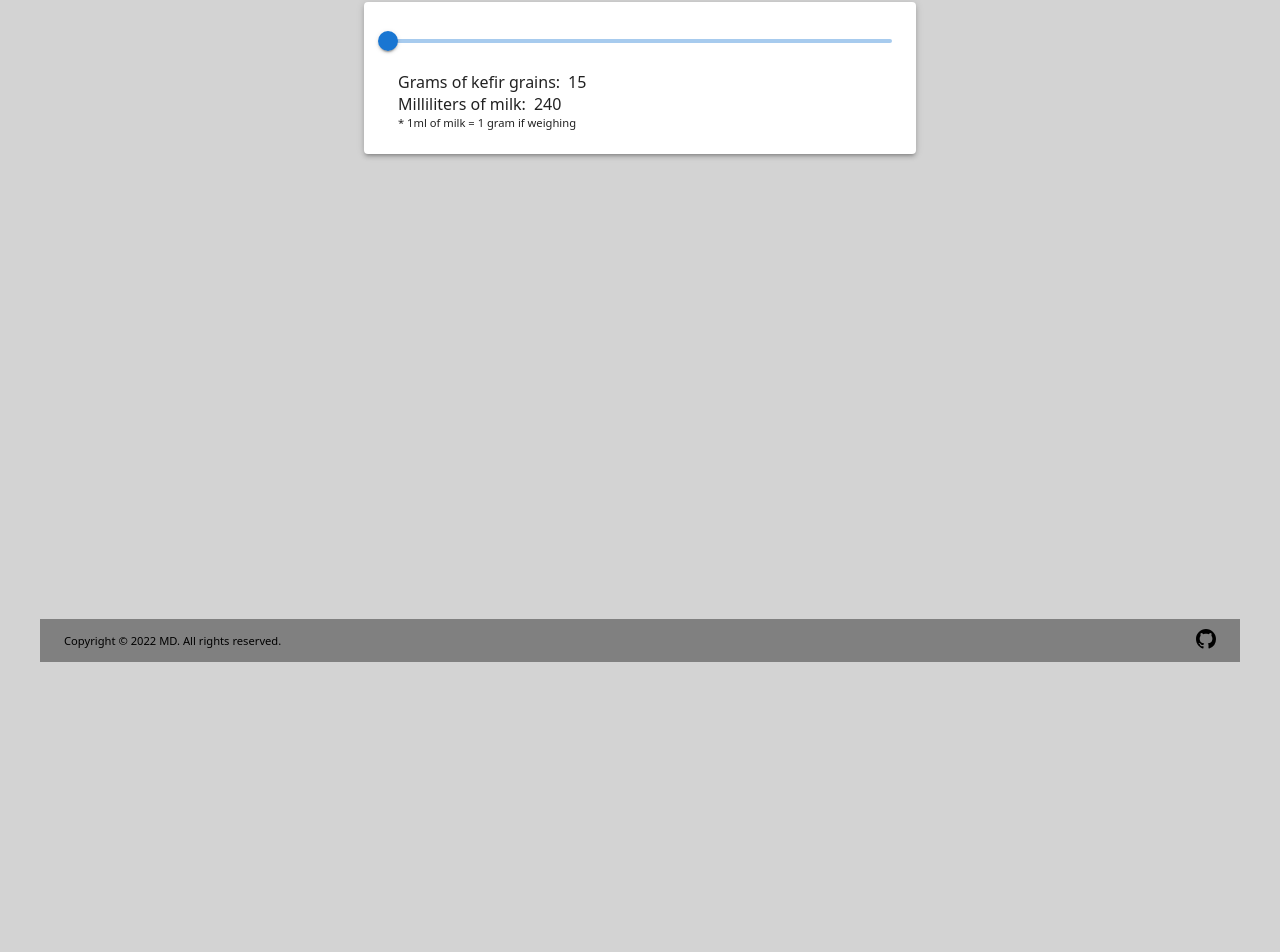
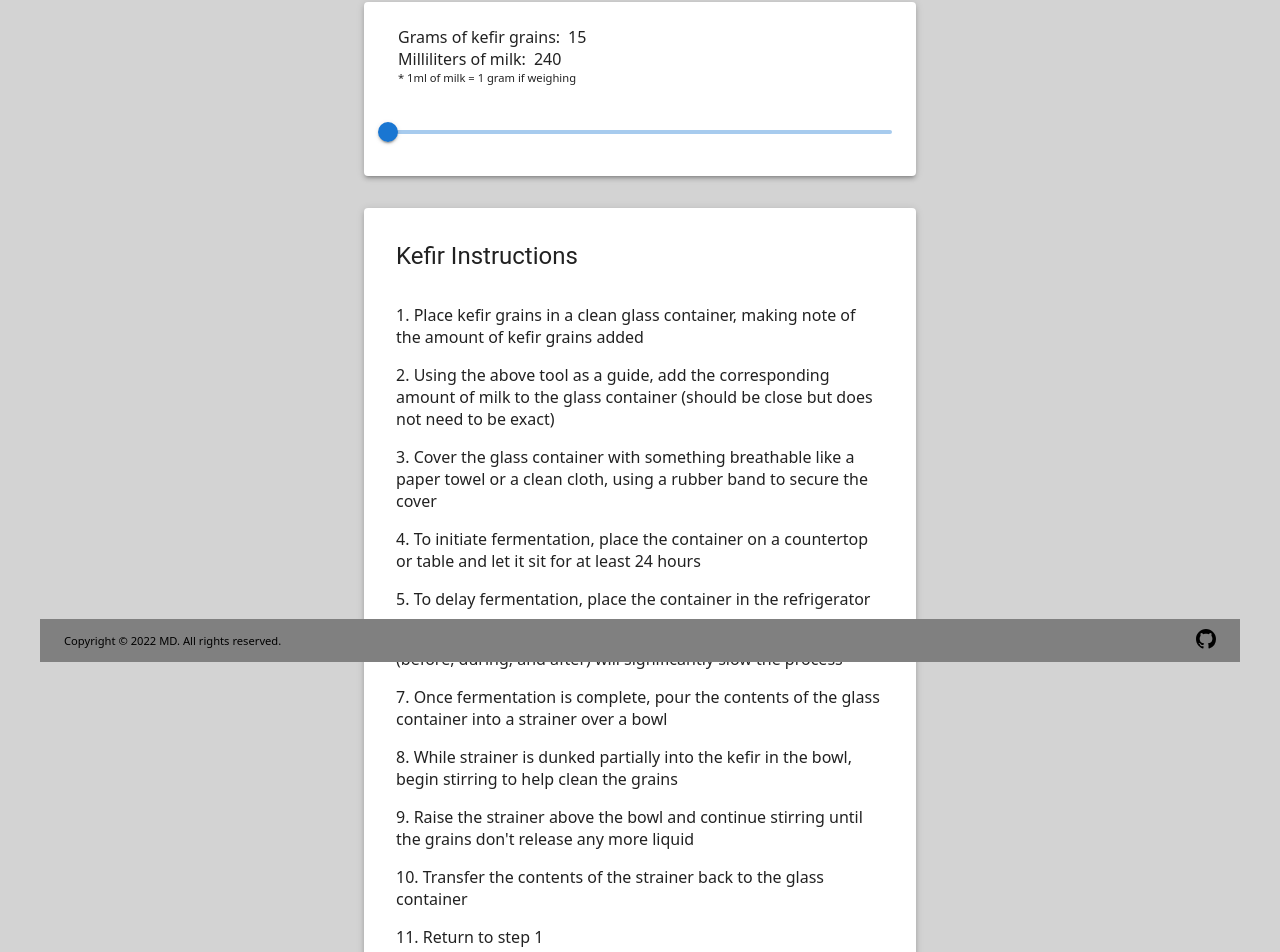
Before and after one commit to crono628/kefir_madness, a React (Vite) app: page / in a window 1280 px wide. Shown: the part 138-1090 px from the top of the page. Before the commit the page ends 800 px from the top, so only its background shows below. Built offline with nearby package versions, Linux system fonts and the light colour scheme.

Commit message:
rendered KefirInfo lists. added a scroll to top button

```diff
--- a/package.json
+++ b/package.json
@@ -12,6 +12,7 @@
   "dependencies": {
     "@emotion/react": "^11.10.0",
     "@emotion/styled": "^11.10.0",
+    "@mui/icons-material": "^5.8.4",
     "@mui/material": "^5.10.0",
     "firebase": "^9.9.2",
     "react": "^18.2.0",
--- a/src/App.jsx
+++ b/src/App.jsx
@@ -1,7 +1,12 @@
 import { Box, Container, Switch } from '@mui/material';
 import React, { useState } from 'react';
 import Footer from './components/Footer';
+import KefirInfo from './components/KefirInfo';
 import KefirMath from './components/KefirMath';
+import { kefirInstructions } from './components/kefir-info/kefirInstructions';
+import { kefirDo } from './components/kefir-info/kefirDo';
+import { kefirDont } from './components/kefir-info/kefirDont';
+import Scroll from './components/Scroll';
 
 const App = () => {
   const [metric, setMetric] = useState(true);
@@ -20,6 +25,7 @@ const App = () => {
 
   return (
     <Box>
+      <Scroll below={250} />
       <Container maxWidth="sm">
         <Box
           sx={{
@@ -38,8 +44,15 @@ const App = () => {
           </div>
         </Box>
         <KefirMath metric={metric} />
+        <KefirInfo
+          title={'Kefir Instructions'}
+          list={kefirInstructions}
+          ordered={true}
+        />
+        <KefirInfo title={'Kefir DO'} list={kefirDo} />
+        <KefirInfo title={"Kefir DON'T"} list={kefirDont} />
       </Container>
-      <Box sx={{ display: 'flex', justifyContent: 'center' }}>
+      <Box mt={10} sx={{ display: 'flex', justifyContent: 'center' }}>
         <Footer />
       </Box>
     </Box>
--- a/src/AppContext.jsx
+++ b/src/AppContext.jsx
@@ -17,7 +17,11 @@ export function AppWrapper({ children }) {
 
   useEffect(() => {
     if (state !== initialState) {
-      setCookie('measurements', state, { path: '/' });
+      setCookie('measurements', state, {
+        path: '/',
+        secure: true,
+        sameSite: 'none',
+      });
     }
   }, [state]);
 
--- /dev/null
+++ b/src/components/KefirInfo.jsx
@@ -0,0 +1,32 @@
+import {
+  Card,
+  CardContent,
+  CardHeader,
+  List,
+  ListItem,
+  Paper,
+} from '@mui/material';
+import { Box } from '@mui/system';
+import React from 'react';
+
+const KefirInfo = ({ title, list, ordered }) => {
+  return (
+    <Box mt={4}>
+      <Card elevation={3}>
+        <CardContent>
+          <CardHeader title={title} />
+          <List>
+            {list.map((item, index) => (
+              <ListItem key={index}>
+                {ordered ? `${index + 1}.` : ordered === false ? '•' : null}{' '}
+                {item}
+              </ListItem>
+            ))}
+          </List>
+        </CardContent>
+      </Card>
+    </Box>
+  );
+};
+
+export default KefirInfo;
--- a/src/components/KefirMath.jsx
+++ b/src/components/KefirMath.jsx
@@ -32,14 +32,6 @@ const KefirMath = ({ metric }) => {
   return (
     <Card elevation={3}>
       <Box m={3}>
-        <Box sx={{ maxWidth: '60vw' }}>
-          <Slider
-            min={15}
-            max={250}
-            value={state.grains}
-            onChange={handleGrainChange}
-          />
-        </Box>
         <Box sx={boxStyle}>
           {metric ? (
             <div>
@@ -77,6 +69,14 @@ const KefirMath = ({ metric }) => {
             </div>
           )}
         </Box>
+        <Box mt={4}>
+          <Slider
+            min={15}
+            max={250}
+            value={state.grains}
+            onChange={handleGrainChange}
+          />
+        </Box>
       </Box>
     </Card>
   );
--- /dev/null
+++ b/src/components/Scroll.jsx
@@ -0,0 +1,58 @@
+import React, { useEffect, useState } from 'react';
+import ExpandLessIcon from '@mui/icons-material/ExpandLess';
+import { IconButton } from '@mui/material';
+
+const Scroll = ({ below }) => {
+  const [show, setShow] = useState(below ? false : true);
+  const handleClick = () => {
+    window['scrollTo']({ top: 0, behavior: 'smooth' });
+  };
+  const handleScroll = () => {
+    if (window.pageYOffset > below) {
+      if (!show) {
+        setShow(true);
+      }
+    } else {
+      if (show) {
+        setShow(false);
+      }
+    }
+  };
+
+  useEffect(() => {
+    if (below) {
+      window.addEventListener('scroll', handleScroll);
+      return () => window.removeEventListener('scroll', handleScroll);
+    }
+  });
+
+  return (
+    <>
+      {show && (
+        <IconButton
+          sx={{
+            zIndex: 2,
+            position: 'fixed',
+            bottom: '50px',
+            backgroundColor: 'gray',
+            '&:hover, &.Mui-focusVisible': {
+              transition: '0.3s',
+              color: 'white',
+              backgroundColor: 'darkgray',
+            },
+            right: '1.5vw',
+          }}
+          onClick={handleClick}
+        >
+          <ExpandLessIcon
+            sx={{
+              fontSize: '2rem',
+            }}
+          />
+        </IconButton>
+      )}
+    </>
+  );
+};
+
+export default Scroll;
--- a/src/components/kefir info/kefirInstructions.js
+++ /dev/null
@@ -1,5 +0,0 @@
-export const kefirInstructions = [
-  'Place kefir grains in a clean glass container, making note of the amount of kefir grains added.',
-  'Using the above tool, add the corresponding amount of milk to the glass container',
-  'Cover the glass container with a ',
-];
--- a/src/components/kefir info/kefirDo.js
+++ b/src/components/kefir-info/kefirDo.js
@@ -2,5 +2,5 @@ export const kefirDo = [
   'Use plastic or silicone tools when handling kefir and kefir grains',
   'Fermenting kefir should have a breathable cover such as a paper towel with a rubber band',
   'Ferment and store kefir in a clean glass container',
-  'Keep completed kefir sealed and in the refrigerator',
+  'Keep finished kefir sealed and in the refrigerator',
 ];
--- /dev/null
+++ b/src/components/kefir-info/kefirInstructions.js
@@ -0,0 +1,13 @@
+export const kefirInstructions = [
+  'Place kefir grains in a clean glass container, making note of the amount of kefir grains added',
+  'Using the above tool as a guide, add the corresponding amount of milk to the glass container (should be close but does not need to be exact)',
+  'Cover the glass container with something breathable like a paper towel or a clean cloth, using a rubber band to secure the cover',
+  'To initiate fermentation, place the container on a countertop or table and let it sit for at least 24 hours',
+  'To delay fermentation, place the container in the refrigerator',
+  'Note that refrigeration at any point of the fermentation (before, during, and after) will significantly slow the process',
+  'Once fermentation is complete, pour the contents of the glass container into a strainer over a bowl',
+  'While strainer is dunked partially into the kefir in the bowl, begin stirring to help clean the grains',
+  "Raise the strainer above the bowl and continue stirring until the grains don't release any more liquid",
+  'Transfer the contents of the strainer back to the glass container',
+  'Return to step 1',
+];
```
Also changed, not shown: src/components/kefir-info/kefirDont.js (renamed from src/components/kefir info/kefirDont.js), 1 other file (tests, documents, lock files or other folders).
